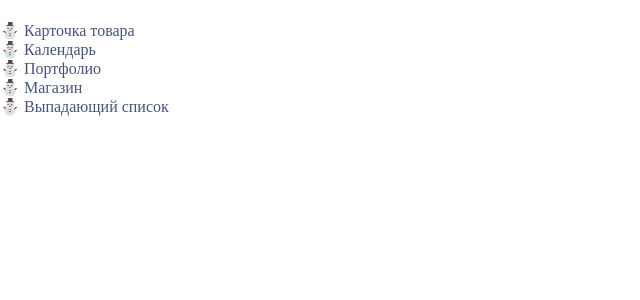
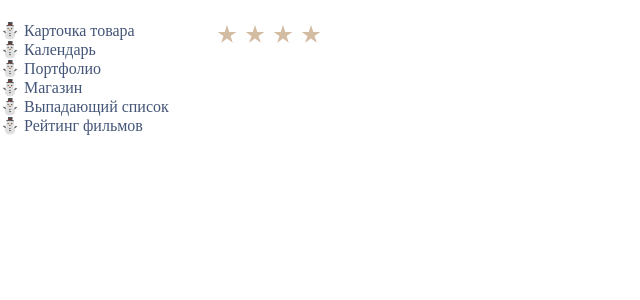
Before and after one commit to IamFenniks/react-netology, a React (Create React App) app: page /stars in a window 1280 px wide. Shown: the top 300 px of the page, without its empty margins (0-640 px from the left). Built offline with nearby package versions, Linux system fonts and the light colour scheme; a web font is replaced by a local one.

Commit message:
Home Work 3/1 is almost done. Did not solved if a count number

```diff
--- a/src/App.css
+++ b/src/App.css
@@ -727,6 +727,12 @@ button.item-to-cart:hover{background-color: #457 !important;}
 
 /* HomeWork 2/2 ---- END */
 
+
+/* ======================================================================= */
+
+
+/* HomeWork 2/3 ---- START */
+
 .dropdown-container{
   position: fixed;
   top: 25%;
@@ -837,3 +843,35 @@ ul {
       box-shadow: 0 0 0 20px rgba(255, 255, 255, 0.1), 0 0 0 40px rgba(255, 255, 255, 0.1), 0 0 0 60px rgba(255, 255, 255, 0.1), 0 0 0 80px rgba(255, 255, 255, 0);
   }
 }
+
+/* HomeWork 2/3 ---- END */
+
+
+/* ======================================================================= */
+
+
+/* HomeWork 3/1 ---- START */
+.card-body-stars li{float: left;}
+/* HomeWork 3/1 ---- END */
+
+
+/* ======================================================================= */
+
+
+/* HomeWork 3/2 ---- START */
+
+/* HomeWork 3/2 ---- END */
+
+
+/* ======================================================================= */
+
+
+/* HomeWork 3/3 ---- START */
+
+/* HomeWork 3/3 ---- END */
+
+
+/* ======================================================================= */
+
+
+/* HomeWork 4/1 ---- START */
--- a/src/App.js
+++ b/src/App.js
@@ -1,26 +1,28 @@
-import logo from './logo.svg';
-import './App.css';
-import { Route, Routes } from 'react-router-dom';
-import TopNav from './components/header/top-nav/TopNav';
-import Calendar from './components/hw1/calendar/Calendar';
-import ShopItemFunc from './components/hw1/class/ShopItemFunc';
-import Portfolio from './components/hw2/filter/Portfolio';
-import SideNav from './components/sidebar/SideNav';
-import Store from './components/hw2/layouts/Store';
-import Dropdown from './components/hw2/dropdown/Dropdown';
+import logo from "./logo.svg";
+import "./App.css";
+import { Route, Routes } from "react-router-dom";
+import TopNav from "./components/header/top-nav/TopNav";
+import Calendar from "./components/hw1/calendar/Calendar";
+import ShopItemFunc from "./components/hw1/class/ShopItemFunc";
+import Portfolio from "./components/hw2/filter/Portfolio";
+import SideNav from "./components/sidebar/SideNav";
+import Store from "./components/hw2/layouts/Store";
+import Dropdown from "./components/hw2/dropdown/Dropdown";
+import Stars from "./components/hw3/films/Stars";
 
 function App() {
   const item = {
-    brand: 'Tiger of Sweden',
-    title: 'Leonard coat',
-    description: 'Minimalistic coat in cotton-blend',
-    descriptionFull: 'Men\'s minimalistic overcoat in cotton-blend. Features a stand-up collar, concealed front closure and single back vent. Slim fit with clean, straight shape. Above-knee length.',
+    brand: "Tiger of Sweden",
+    title: "Leonard coat",
+    description: "Minimalistic coat in cotton-blend",
+    descriptionFull:
+      "Men's minimalistic overcoat in cotton-blend. Features a stand-up collar, concealed front closure and single back vent. Slim fit with clean, straight shape. Above-knee length.",
     price: 399,
-    currency: '£'
-  }
+    currency: "£",
+  };
 
   return (
-    <div className='wrapper'>
+    <div className="wrapper">
       <TopNav />
 
       <SideNav />
@@ -29,8 +31,9 @@ function App() {
         <Route path="/shopitem" element={<ShopItemFunc item={item} />} />
         <Route path="/calendar" element={<Calendar />} />
         <Route path="/portfolio" element={<Portfolio />} />
-        <Route path='/store' element={<Store />} />
-        <Route path='/dropdown' element={<Dropdown />} />
+        <Route path="/store" element={<Store />} />
+        <Route path="/dropdown" element={<Dropdown />} />
+        <Route path="/stars" element={<Stars count={4} />} />
       </Routes>
     </div>
   );
--- /dev/null
+++ b/src/components/hw3/films/Star.jsx
@@ -0,0 +1,14 @@
+import React from "react";
+
+const Star = (props) => {
+    return (
+        <li>
+            <svg fill="#D3BCA2" height="28" viewBox="0 0 18 18" width="28" xmlns="http://www.w3.org/2000/svg">
+                <path d="M9 11.3l3.71 2.7-1.42-4.36L15 7h-4.55L9 2.5 7.55 7H3l3.71 2.64L5.29 14z" />
+                <path d="M0 0h18v18H0z" fill="none" />
+            </svg>
+        </li>
+    );
+}
+
+export default Star;
--- /dev/null
+++ b/src/components/hw3/films/Stars.jsx
@@ -0,0 +1,29 @@
+import React from "react";
+import PropTypes from 'prop-types';
+import Star from "./Star";
+
+// Для учителя: я не смог найти, как проверить является ли count числом.
+
+const Stars = ({ count }) => {
+    if (count < 1   || count > 5 ) { // ??????????????????????????????
+        return null;
+    }
+let counts = [];
+    for( let i = 1; i <= count; i++ ) {
+        counts.push(i);
+    }
+
+    return (
+        <div className="m-content">
+            <ul className="card-body-stars u-clearfix">
+                {counts.map( c => <Star key={c} /> )}
+            </ul>
+        </div>
+    )
+}
+
+Stars.propTypes = {
+    count: PropTypes.number
+}
+
+export default Stars;
--- a/src/components/sidebar/SideNav.jsx
+++ b/src/components/sidebar/SideNav.jsx
@@ -11,6 +11,7 @@ const SideNav = () => {
                 <div>&#x26C4; <Link to='portfolio'>Портфолио</Link></div>
                 <div>&#x26C4; <Link to='store'>Магазин</Link></div>
                 <div>&#x26C4; <Link to='dropdown'>Выпадающий список</Link></div>
+                <div>&#x26C4; <Link to='stars'>Рейтинг фильмов</Link></div>
             </nav>
         </div>
     );
```
